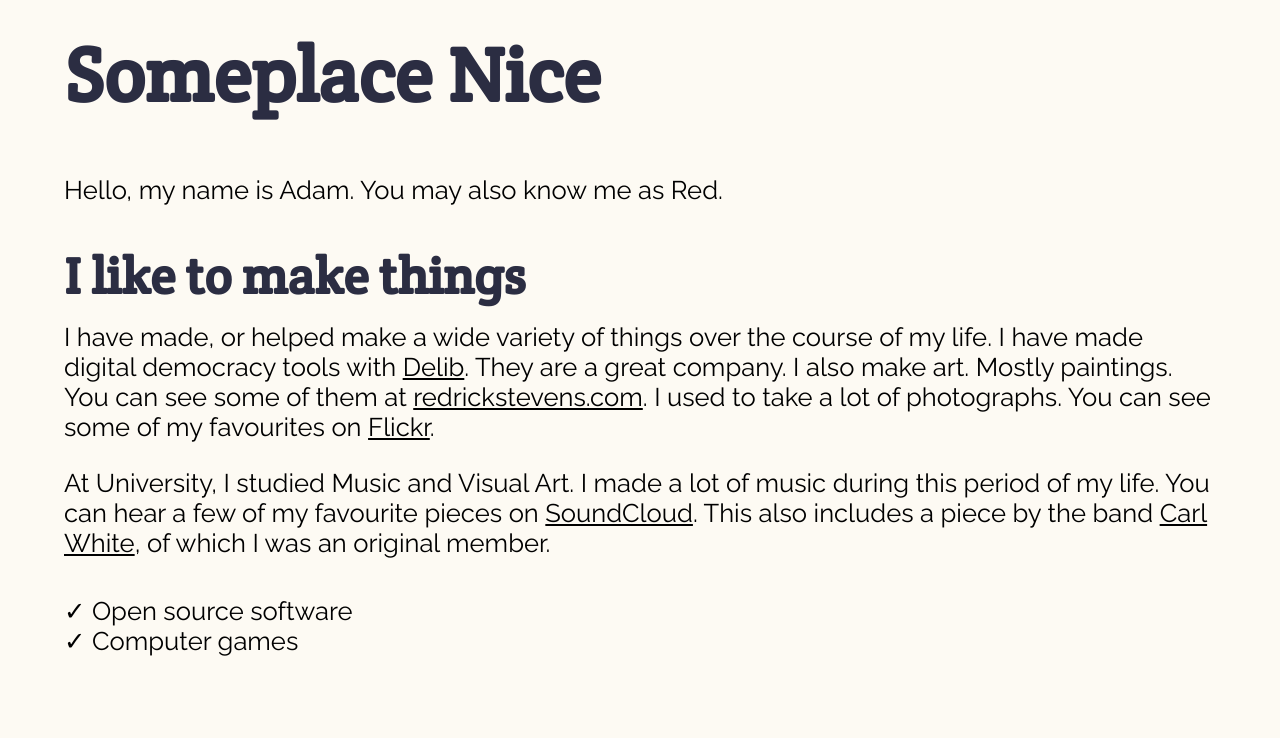
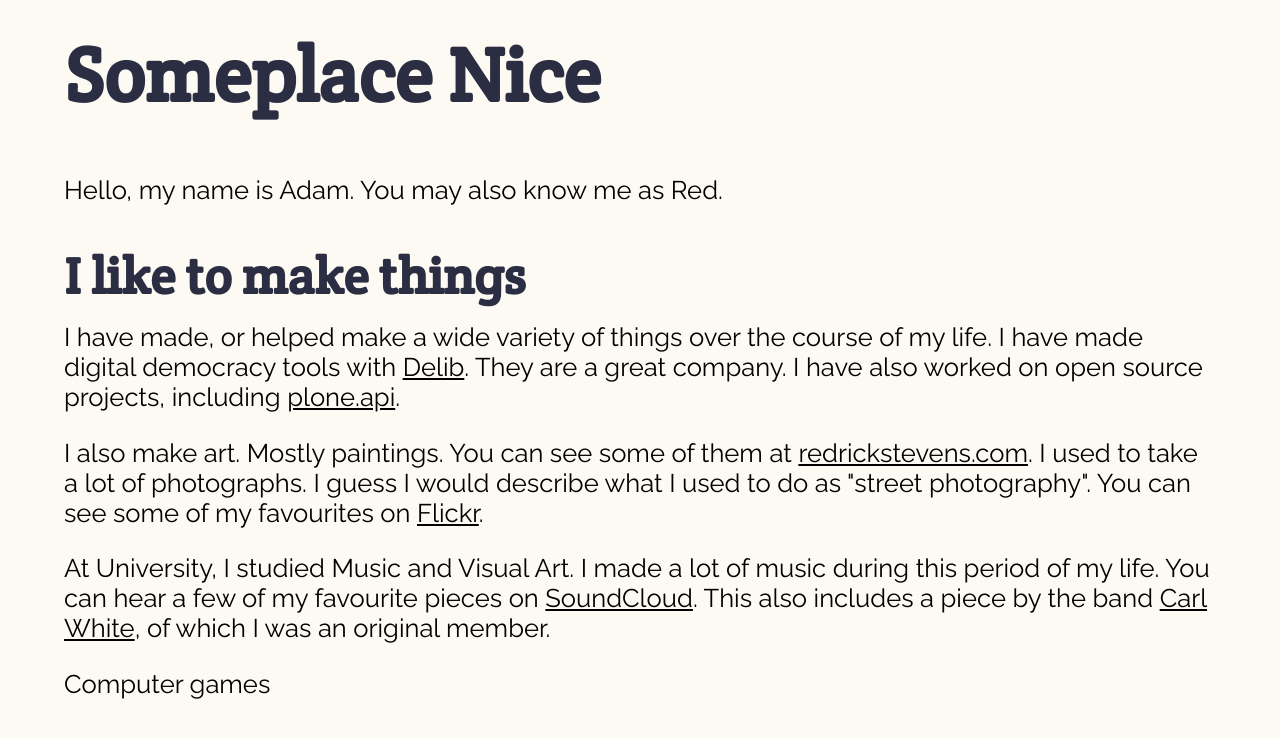
Before and after one commit to adamcheasley/adamcheasley.github.io, a Jekyll site: the page new.html, which Jekyll copies as it is, in a window 1280 px wide. Shown: the top 738 px of the page. Built offline with Jekyll 4.4.1, drawn with Linux system fonts in a browser that asks for light colours.

Commit message:
add in open source work

```diff
--- a/new.html
+++ b/new.html
@@ -25,8 +25,12 @@
     <p>Hello, my name is Adam. You may also know me as Red.<p>
     <h2>I like to make things</h2>
     <p>I have made, or helped make a wide variety of things over the course of my life. I have made digital democracy tools with
-    <a href="https://delib.net">Delib</a>. They are a great company. I also make art. Mostly paintings. You can see some of
-    them at <a href="https://www.redrickstevens.com">redrickstevens.com</a>. I used to take a lot of photographs. You can see
+    <a href="https://delib.net">Delib</a>. They are a great company. I have also worked on open source projects, including
+    <a href="https://github.com/plone/plone.api">plone.api</a>.
+    </p>
+    <p> I also make art. Mostly paintings. You can see some of
+    them at <a href="https://www.redrickstevens.com">redrickstevens.com</a>. I used to take a lot of photographs. I guess I
+    would describe what I used to do as "street photography". You can see
     some of my favourites on <a href="https://flickr.com/photos/someplacenice/">Flickr</a>.
     </p>
     <p>
@@ -35,10 +39,10 @@
       This also includes a piece by the band <a href="https://carlwhitemusic.bandcamp.com">Carl White</a>,
       of which I was an original member.
     </p>
-    <ul>
-            <li>Open source software</li>
-           <li>Computer games</li>
-    </ul>
+    <p>
+
+          Computer games
+    </p>
 
   </body>
 </html>
```
